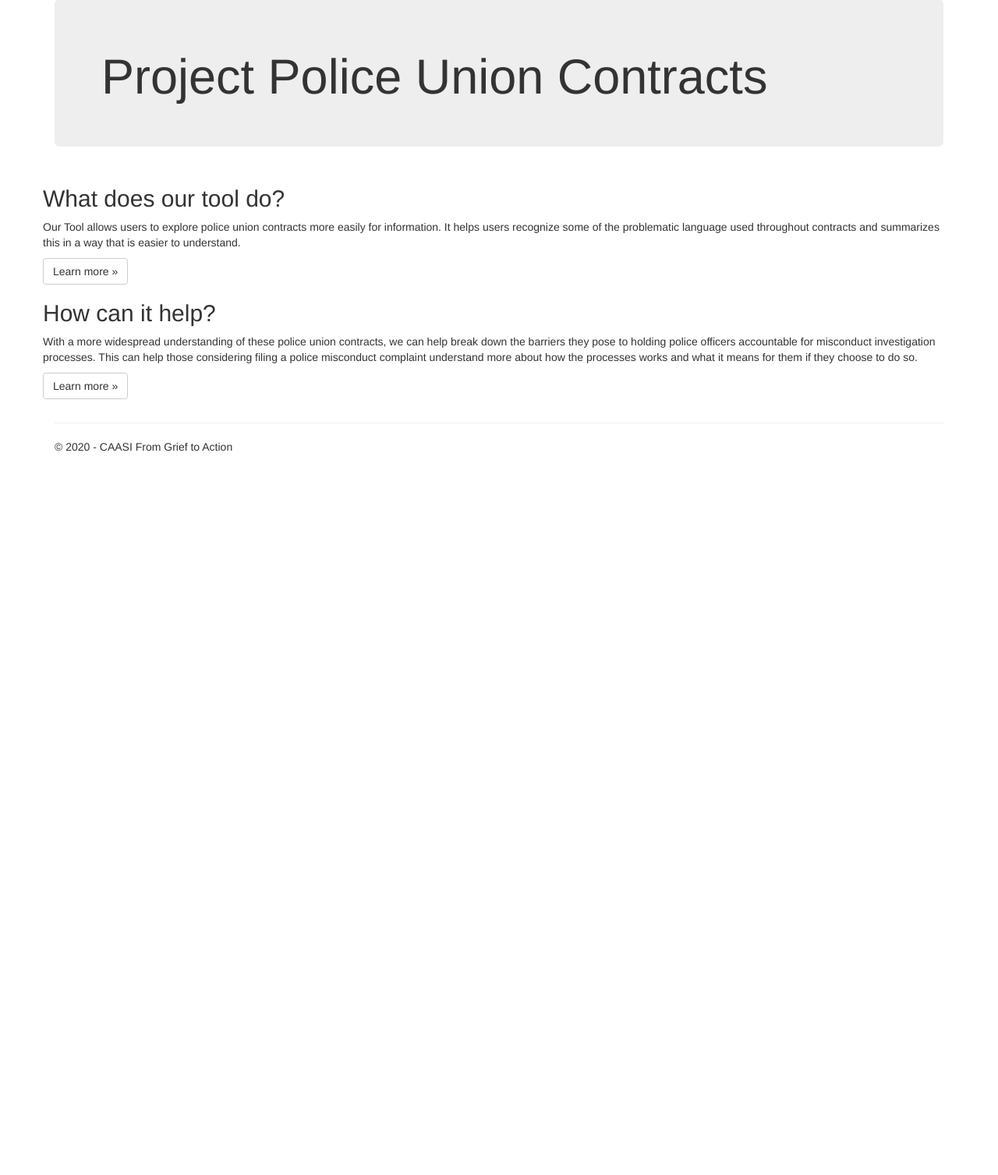
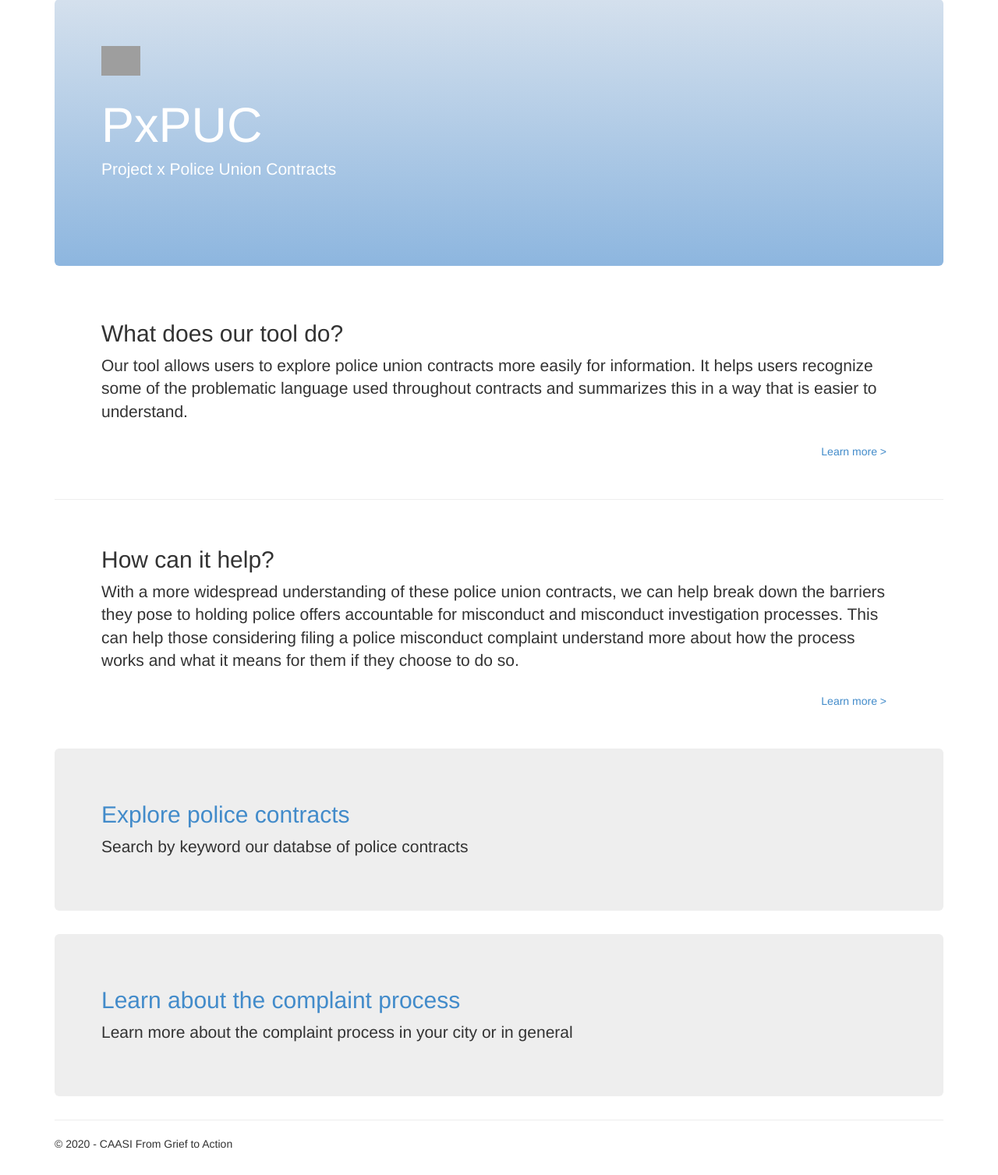
Before and after one commit to CAASI-G2A/g2a-website, a Django app: page / in a window 1280 px wide. Shown: the part 51-1558 px from the top of the page at 78% size. Before the commit the page ends 630 px from the top, so only its background shows below. Run offline with Django 3.2, Linux system fonts and the light colour scheme; some libraries are stand-ins or nearby versions; grey boxes are pictures that could not be loaded.

Commit message:
Update index.html

```diff
--- a/PPUC/app/templates/app/index.html
+++ b/PPUC/app/templates/app/index.html
@@ -1,23 +1,47 @@
 {% extends "app/layout.html" %}
 
 {% block content %}
+{% load staticfiles %}
+
+<div class="jumbotron" style="background-image: linear-gradient(#d4e0ed,#8db6df);padding-top:60px;padding-bottom:90px;">
+<img src="{% static "img/CAASI2.png" %}" style="width:50px; padding-bottom:12px;"/>
+    <h1 style="color:white;">PxPUC</h1>
+    <p class="lead" style="color:white;">Project x Police Union Contracts</p>
+</div>
+<div class="jumbotron" style="background-color:white;padding-top:20px;">
+    <h2>What does our tool do?</h2>
+    <p class="lead">Our tool allows users to explore police union contracts more easily for information.
+It helps users recognize some of the problematic language used throughout
+contracts and summarizes this in a way that is easier to understand.</p>
+    <p class="lead">
+      <a class="btn btn-light" href="/about" role="button" style="float:right;">Learn more ></a>
+</div>
+
+<hr class="my-4">
+
+<div class="jumbotron" style="background-color:white;padding-top:20px;">
+    <h2>How can it help?</h2>
+    <p class="lead">With a more widespread understanding of these police union contracts, we can help
+break down the barriers they pose to holding police offers accountable for
+misconduct and misconduct investigation processes. This can help those considering
+filing a police misconduct complaint understand more about how the process works
+and what it means for them if they choose to do so.</p>
+    <p class="lead">
+      <a class="btn btn-light" href="/about" role="button" style="float:right;">Learn more ></a>
+
+</div>
+
 
 <div class="jumbotron">
-    <h1>Project Police Union Contracts</h1>
+    <h2><a href="#">Explore police contracts</a></h2>
+    <p class="lead">Search by keyword our databse of police contracts</p>
 </div>
-<div class="row">
-        <h2>What does our tool do?</h2>
-        <p>
-            Our Tool allows users to explore police union contracts more easily for information.  It helps users recognize some of the problematic language
-            used throughout contracts and summarizes this in a way that is easier to understand.
-        </p>
-        <p><a class="btn btn-default" href="{% url 'about' %}">Learn more &raquo;</a></p>
-        <h2>How can it help?</h2>
-        <p>
-            With a more widespread understanding of these police union contracts, we can help break down the barriers they pose to holding police officers accountable for
-            misconduct investigation processes.
-            This can help those considering filing a police misconduct complaint understand more about how the processes works and what it means for them if they choose to do so.
-        </p>
-        <p><a class="btn btn-default" href="{% url 'about' %}">Learn more &raquo;</a></p>
+
+<div class="jumbotron">
+    <h2><a href="#">Learn about the complaint process</a></h2>
+    <p class="lead">Learn more about the complaint process in your city or in general</p>
 </div>
+
+
+
 {% endblock %}
```
